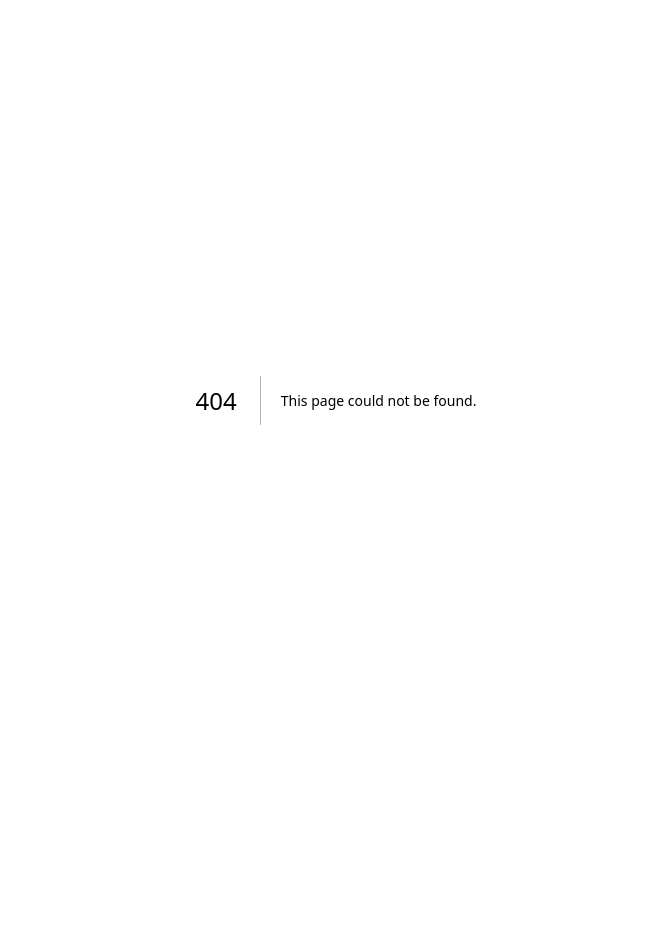
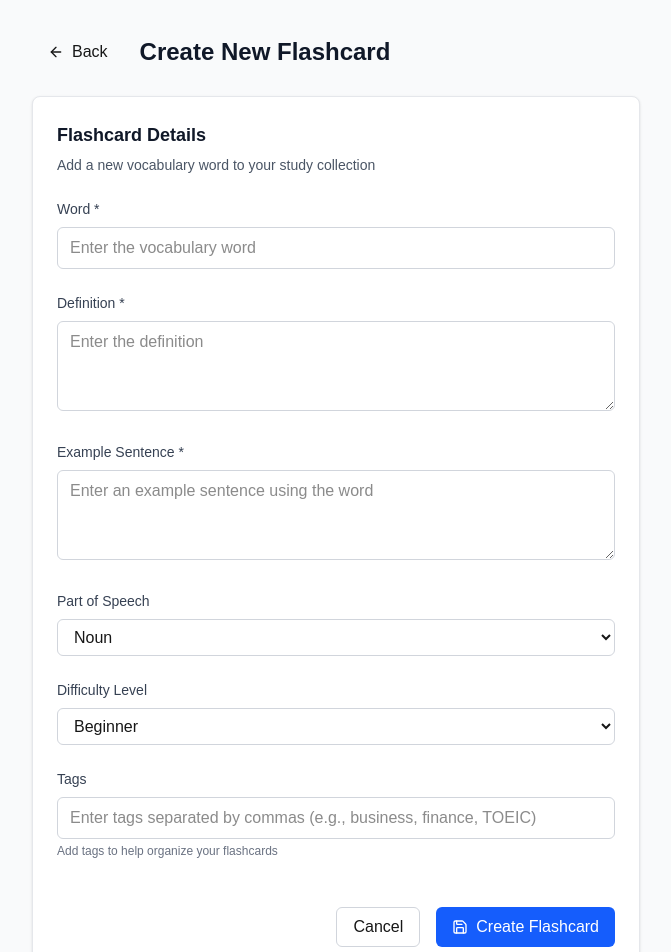
Before and after one commit to Hiroki0127/ToeicLearningAssistant, a Next.js app in the folder frontend/: page /flashcards/create in a window 1280 px wide. Before the commit this address had no page. Shown: the top 952 px of the page, without its empty margins (304-975 px from the left). Before the commit the page ends 800 px from the top, so only its background shows below. Built offline with nearby package versions, Linux system fonts and the light colour scheme; no server answers.

Commit message:
added flashcard creation page

```diff
--- /dev/null
+++ b/frontend/src/app/flashcards/create/page.tsx
@@ -0,0 +1,252 @@
+'use client';
+
+import { useState } from 'react';
+import { useRouter } from 'next/navigation';
+import { Card, CardContent, CardHeader } from '@/components/ui/Card';
+import { Button } from '@/components/ui/Button';
+import { useFlashcards } from '@/hooks/useFlashcards';
+import { ArrowLeft, Plus, Save } from 'lucide-react';
+
+export default function CreateFlashcardPage() {
+  const router = useRouter();
+  const { createFlashcard, loading } = useFlashcards();
+  const [formData, setFormData] = useState({
+    word: '',
+    definition: '',
+    example: '',
+    partOfSpeech: 'noun',
+    difficulty: 'beginner',
+    tags: ''
+  });
+  const [errors, setErrors] = useState<Record<string, string>>({});
+
+  const handleInputChange = (e: React.ChangeEvent<HTMLInputElement | HTMLTextAreaElement | HTMLSelectElement>) => {
+    const { name, value } = e.target;
+    setFormData(prev => ({ ...prev, [name]: value }));
+
+    // Clear error when user starts typing
+    if (errors[name]) {
+      setErrors(prev => ({ ...prev, [name]: '' }));
+    }
+  };
+
+  const validateForm = () => {
+    const newErrors: Record<string, string> = {};
+
+    if (!formData.word.trim()) {
+      newErrors.word = 'Word is required';
+    }
+
+    if (!formData.definition.trim()) {
+      newErrors.definition = 'Definition is required';
+    }
+
+    if (!formData.example.trim()) {
+      newErrors.example = 'Example sentence is required';
+    }
+
+    setErrors(newErrors);
+    return Object.keys(newErrors).length === 0;
+  };
+
+  const handleSubmit = async (e: React.FormEvent) => {
+    e.preventDefault();
+
+    if (!validateForm()) {
+      return;
+    }
+
+    try {
+      const flashcardData = {
+        ...formData,
+        tags: formData.tags.split(',').map(tag => tag.trim()).filter(tag => tag.length > 0)
+      };
+
+      await createFlashcard(flashcardData);
+      router.push('/flashcards');
+    } catch (error) {
+      console.error('Error creating flashcard:', error);
+    }
+  };
+
+  return (
+    <div className="min-h-screen bg-gray-50 py-8">
+      <div className="max-w-2xl mx-auto px-4 sm:px-6 lg:px-8">
+        {/* Header */}
+        <div className="flex items-center mb-6">
+          <Button
+            variant="ghost"
+            onClick={() => router.back()}
+            className="mr-4"
+          >
+            <ArrowLeft className="h-4 w-4 mr-2" />
+            Back
+          </Button>
+          <h1 className="text-2xl font-bold text-gray-900">Create New Flashcard</h1>
+        </div>
+
+        <Card>
+          <CardHeader>
+            <h2 className="text-lg font-semibold text-gray-900">Flashcard Details</h2>
+            <p className="text-sm text-gray-600">Add a new vocabulary word to your study collection</p>
+          </CardHeader>
+          <CardContent>
+            <form onSubmit={handleSubmit} className="space-y-6">
+              {/* Word */}
+              <div>
+                <label htmlFor="word" className="block text-sm font-medium text-gray-700 mb-2">
+                  Word *
+                </label>
+                <input
+                  type="text"
+                  id="word"
+                  name="word"
+                  value={formData.word}
+                  onChange={handleInputChange}
+                  className={`w-full px-3 py-2 border rounded-md focus:outline-none focus:ring-2 focus:ring-blue-500 ${
+                    errors.word ? 'border-red-500' : 'border-gray-300'
+                  }`}
+                  placeholder="Enter the vocabulary word"
+                />
+                {errors.word && (
+                  <p className="mt-1 text-sm text-red-600">{errors.word}</p>
+                )}
+              </div>
+
+              {/* Definition */}
+              <div>
+                <label htmlFor="definition" className="block text-sm font-medium text-gray-700 mb-2">
+                  Definition *
+                </label>
+                <textarea
+                  id="definition"
+                  name="definition"
+                  value={formData.definition}
+                  onChange={handleInputChange}
+                  rows={3}
+                  className={`w-full px-3 py-2 border rounded-md focus:outline-none focus:ring-2 focus:ring-blue-500 ${
+                    errors.definition ? 'border-red-500' : 'border-gray-300'
+                  }`}
+                  placeholder="Enter the definition"
+                />
+                {errors.definition && (
+                  <p className="mt-1 text-sm text-red-600">{errors.definition}</p>
+                )}
+              </div>
+
+              {/* Example */}
+              <div>
+                <label htmlFor="example" className="block text-sm font-medium text-gray-700 mb-2">
+                  Example Sentence *
+                </label>
+                <textarea
+                  id="example"
+                  name="example"
+                  value={formData.example}
+                  onChange={handleInputChange}
+                  rows={3}
+                  className={`w-full px-3 py-2 border rounded-md focus:outline-none focus:ring-2 focus:ring-blue-500 ${
+                    errors.example ? 'border-red-500' : 'border-gray-300'
+                  }`}
+                  placeholder="Enter an example sentence using the word"
+                />
+                {errors.example && (
+                  <p className="mt-1 text-sm text-red-600">{errors.example}</p>
+                )}
+              </div>
+
+              {/* Part of Speech */}
+              <div>
+                <label htmlFor="partOfSpeech" className="block text-sm font-medium text-gray-700 mb-2">
+                  Part of Speech
+                </label>
+                <select
+                  id="partOfSpeech"
+                  name="partOfSpeech"
+                  value={formData.partOfSpeech}
+                  onChange={handleInputChange}
+                  className="w-full px-3 py-2 border border-gray-300 rounded-md focus:outline-none focus:ring-2 focus:ring-blue-500"
+                >
+                  <option value="noun">Noun</option>
+                  <option value="verb">Verb</option>
+                  <option value="adjective">Adjective</option>
+                  <option value="adverb">Adverb</option>
+                  <option value="preposition">Preposition</option>
+                  <option value="conjunction">Conjunction</option>
+                  <option value="pronoun">Pronoun</option>
+                  <option value="interjection">Interjection</option>
+                </select>
+              </div>
+
+              {/* Difficulty */}
+              <div>
+                <label htmlFor="difficulty" className="block text-sm font-medium text-gray-700 mb-2">
+                  Difficulty Level
+                </label>
+                <select
+                  id="difficulty"
+                  name="difficulty"
+                  value={formData.difficulty}
+                  onChange={handleInputChange}
+                  className="w-full px-3 py-2 border border-gray-300 rounded-md focus:outline-none focus:ring-2 focus:ring-blue-500"
+                >
+                  <option value="beginner">Beginner</option>
+                  <option value="intermediate">Intermediate</option>
+                  <option value="advanced">Advanced</option>
+                </select>
+              </div>
+
+              {/* Tags */}
+              <div>
+                <label htmlFor="tags" className="block text-sm font-medium text-gray-700 mb-2">
+                  Tags
+                </label>
+                <input
+                  type="text"
+                  id="tags"
+                  name="tags"
+                  value={formData.tags}
+                  onChange={handleInputChange}
+                  className="w-full px-3 py-2 border border-gray-300 rounded-md focus:outline-none focus:ring-2 focus:ring-blue-500"
+                  placeholder="Enter tags separated by commas (e.g., business, finance, TOEIC)"
+                />
+                <p className="mt-1 text-xs text-gray-500">
+                  Add tags to help organize your flashcards
+                </p>
+              </div>
+
+              {/* Submit Button */}
+              <div className="flex justify-end space-x-4 pt-6">
+                <Button
+                  type="button"
+                  variant="outline"
+                  onClick={() => router.back()}
+                  disabled={loading}
+                >
+                  Cancel
+                </Button>
+                <Button
+                  type="submit"
+                  disabled={loading}
+                  className="min-w-[120px]"
+                >
+                  {loading ? (
+                    <div className="flex items-center">
+                      <div className="animate-spin rounded-full h-4 w-4 border-b-2 border-white mr-2"></div>
+                      Creating...
+                    </div>
+                  ) : (
+                    <div className="flex items-center">
+                      <Save className="h-4 w-4 mr-2" />
+                      Create Flashcard
+                    </div>
+                  )}
+                </Button>
+              </div>
+            </form>
+          </CardContent>
+        </Card>
+      </div>
+    </div>
+  );
+}
```
